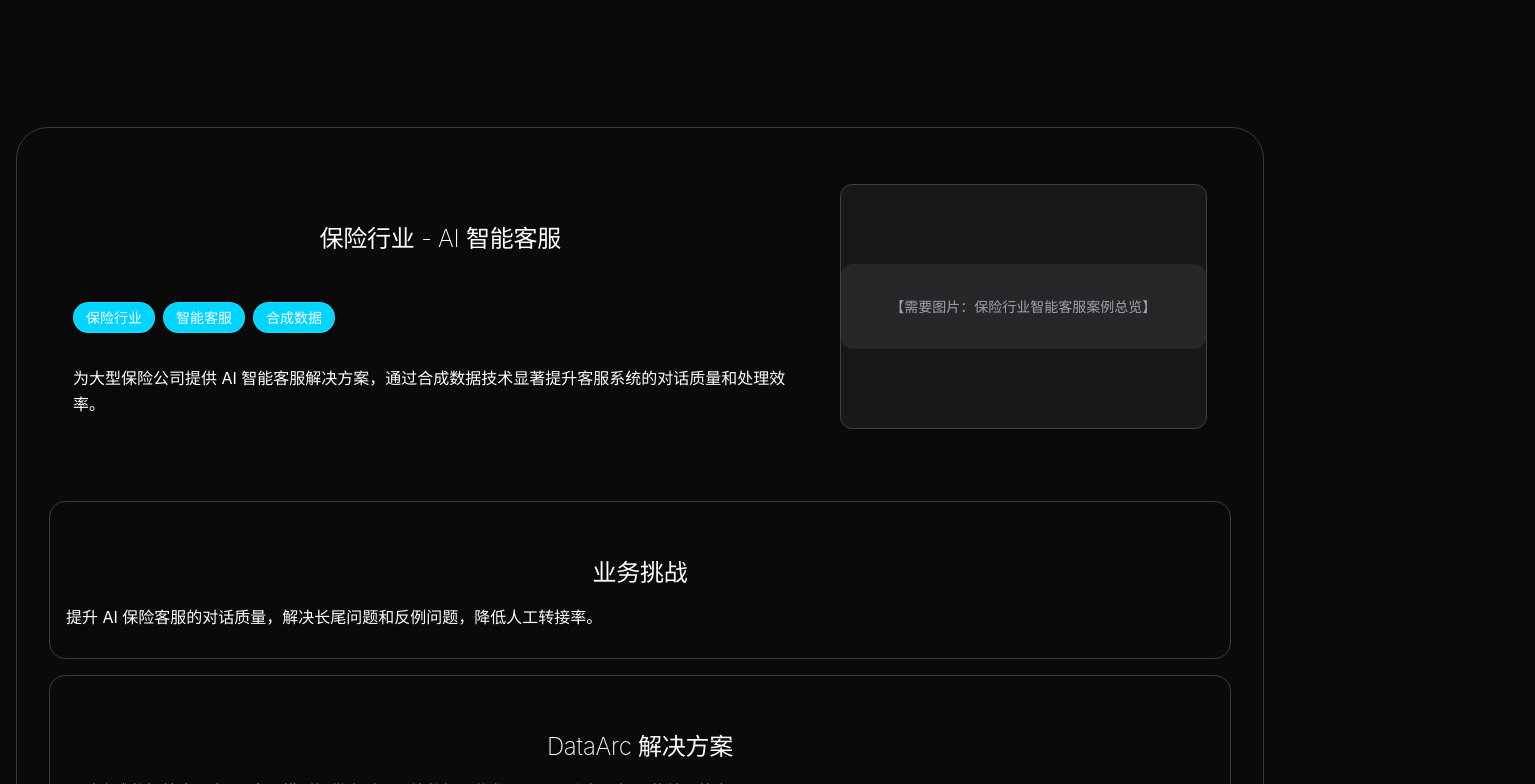
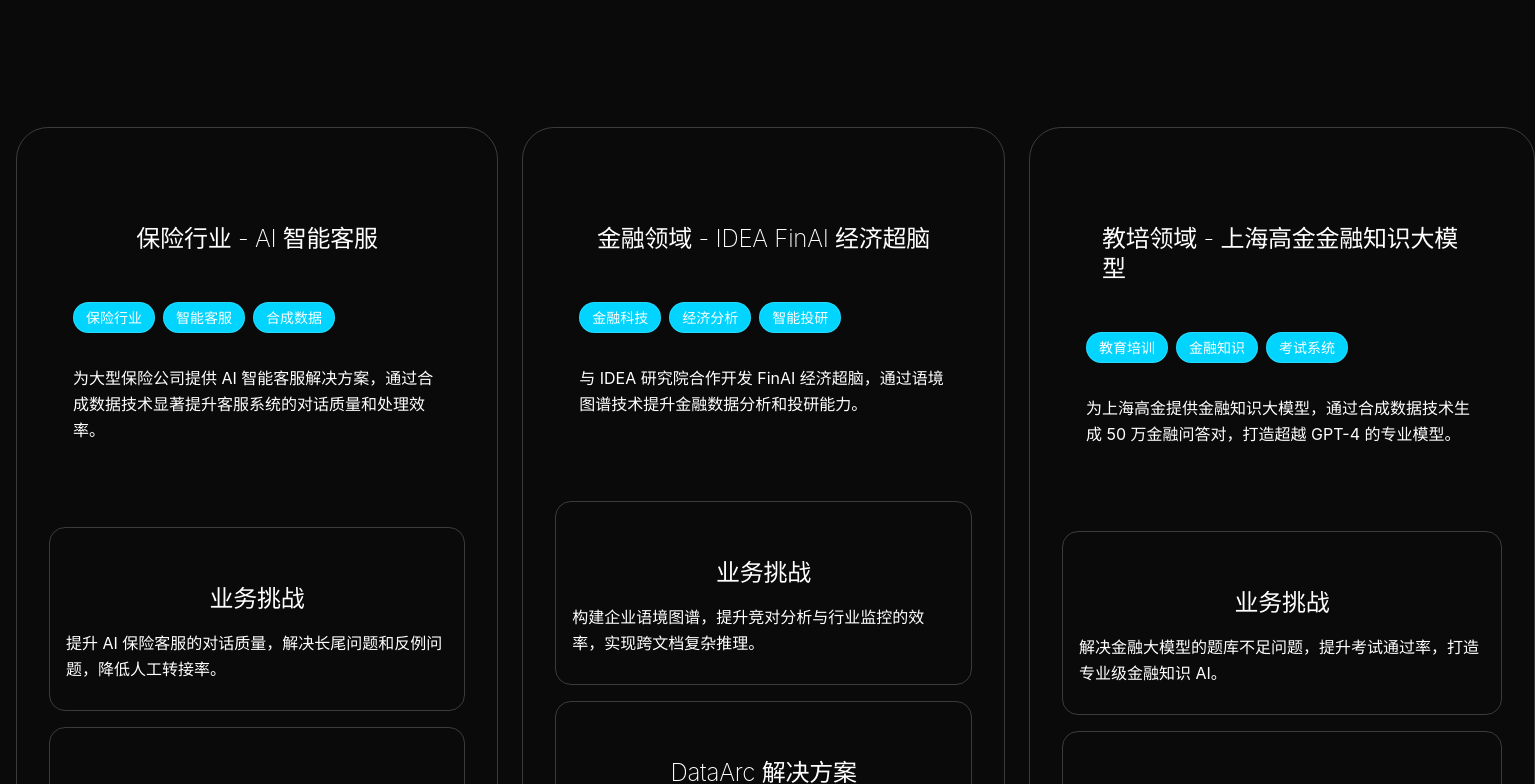
Before and after one commit to snailuu/dataarc-website, a Vue app: page /cases in a window 1280 px wide. Shown: the part 4200-4984 px from the top of the page, 1535 px wide, since content can reach past the window. Built offline with nearby package versions, Linux system fonts and the light colour scheme.

Commit message:
内容：三个案例对齐到一行

```diff
--- a/src/views/Cases.vue
+++ b/src/views/Cases.vue
@@ -177,9 +177,6 @@
               <div class="content-bilingual">
                 <p class="content-main">{{ item.description }}</p>
               </div>
-            </div>
-            <div class="case-visual">
-              <div class="case-placeholder">{{ item.placeholder }}</div>
             </div>
           </div>
 
@@ -872,6 +869,12 @@ const labelsContent = computed(() => {
   background: var(--bg-primary);
 }
 
+.additional-cases .container {
+  display: grid;
+  grid-template-columns: repeat(3, 1fr);
+  gap: var(--space-6);
+}
+
 .detailed-case {
   margin-bottom: var(--space-12);
   padding: var(--space-8);
@@ -1009,9 +1012,6 @@ const labelsContent = computed(() => {
 }
 
 .case-overview {
-  display: grid;
-  grid-template-columns: 2fr 1fr;
-  gap: var(--space-8);
   margin-bottom: var(--space-8);
   background: var(--bg-primary);
   padding: var(--space-6);
@@ -1024,24 +1024,6 @@ const labelsContent = computed(() => {
   gap: var(--space-4);
 }
 
-.case-visual {
-  display: flex;
-  align-items: center;
-  justify-content: center;
-  background: var(--neutral-50);
-  border-radius: var(--radius-md);
-  border: 1px solid var(--neutral-200);
-}
-
-.case-placeholder {
-  padding: var(--space-8);
-  text-align: center;
-  color: var(--text-tertiary);
-  font-size: var(--font-sm);
-  background: var(--neutral-100);
-  border-radius: var(--radius-md);
-  width: 100%;
-}
 
 .case-challenge,
 .case-solution,
@@ -1274,7 +1256,7 @@ const labelsContent = computed(() => {
 
 /* Responsive improvements */
 @media (max-width: 1024px) {
-  .case-overview {
+  .additional-cases .container {
     grid-template-columns: 1fr;
     gap: var(--space-4);
   }
```
